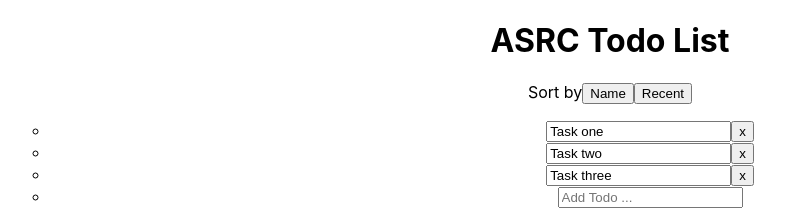
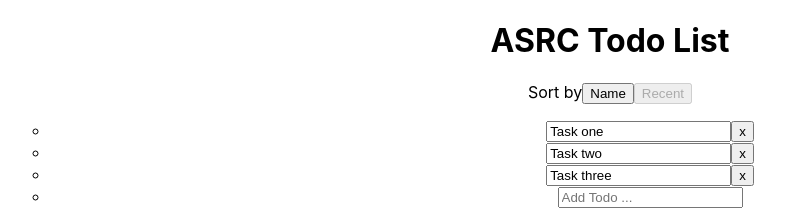
Before and after one commit to dodsonm/arsc-todos, a React (Create React App) app: page / in a window 1280 px wide. Shown: the top 210 px of the page, without its empty margins (30-815 px from the left). Built offline with nearby package versions, Linux system fonts and the light colour scheme.

Commit message:
Sort UI refining

```diff
--- a/src/App.js
+++ b/src/App.js
@@ -8,14 +8,19 @@ import './App.css';
 class App extends React.Component {
   // add a placeholder on state for our json
   state = {
-    todos: []
+    todos: [],
+    sort: ''
   }
 
   componentWillMount() {
     axios
       .get('dat-todos.json')
       .then(res => {
-        this.setState({ todos: res.data });
+        // JSON already sorted on ID
+        this.setState({
+          todos: res.data,
+          sort: 'id'
+        });
       });
   }
 
@@ -33,7 +38,10 @@ class App extends React.Component {
       }
       return 0;
     });
-    this.setState({ todos: todos });
+    this.setState({
+      todos: todos,
+      sort: 'name'
+    });
   }
 
   sortByCreation = () => {
@@ -41,7 +49,10 @@ class App extends React.Component {
     todos.sort((a,b) => {
       return a.id - b.id;
     });
-    this.setState({ todos: todos });
+    this.setState({
+      todos: todos,
+      sort: 'id'
+    });
   }
 
   // Add todo passed down the ladder to TodoList > AddTodoItem
@@ -58,7 +69,10 @@ class App extends React.Component {
   }
   // Delete todo passed down the ladder to TodoList > TodoItem
   delTodo = (id) => {
-    console.log(id);
+    console.log('Delete', id);
+    this.setState({
+      todos: [...this.state.todos.filter(todo => todo.id !== id)]
+    })
   }
 
   getNextId = () => {
@@ -74,6 +88,7 @@ class App extends React.Component {
           <h1>ASRC Todo List</h1>
         </header>
         <Menu
+          sort={this.state.sort}
           sortByName={this.sortByName}
           sortByCreation={this.sortByCreation}
         />
--- a/src/components/Menu.js
+++ b/src/components/Menu.js
@@ -6,8 +6,12 @@ class Menu extends React.Component {
     return (
       <nav className="Menu">
         <span>Sort by</span>
-        <button onClick={this.props.sortByName}>Name</button>
-        <button onClick={this.props.sortByCreation}>Recent</button>
+        <button
+          disabled={this.props.sort === 'name'? 'disabled': ''}
+          onClick={this.props.sortByName}>Name</button>
+        <button
+          disabled={this.props.sort === 'id'? 'disabled': ''}
+          onClick={this.props.sortByCreation}>Recent</button>
       </nav>
     );
   }
```
